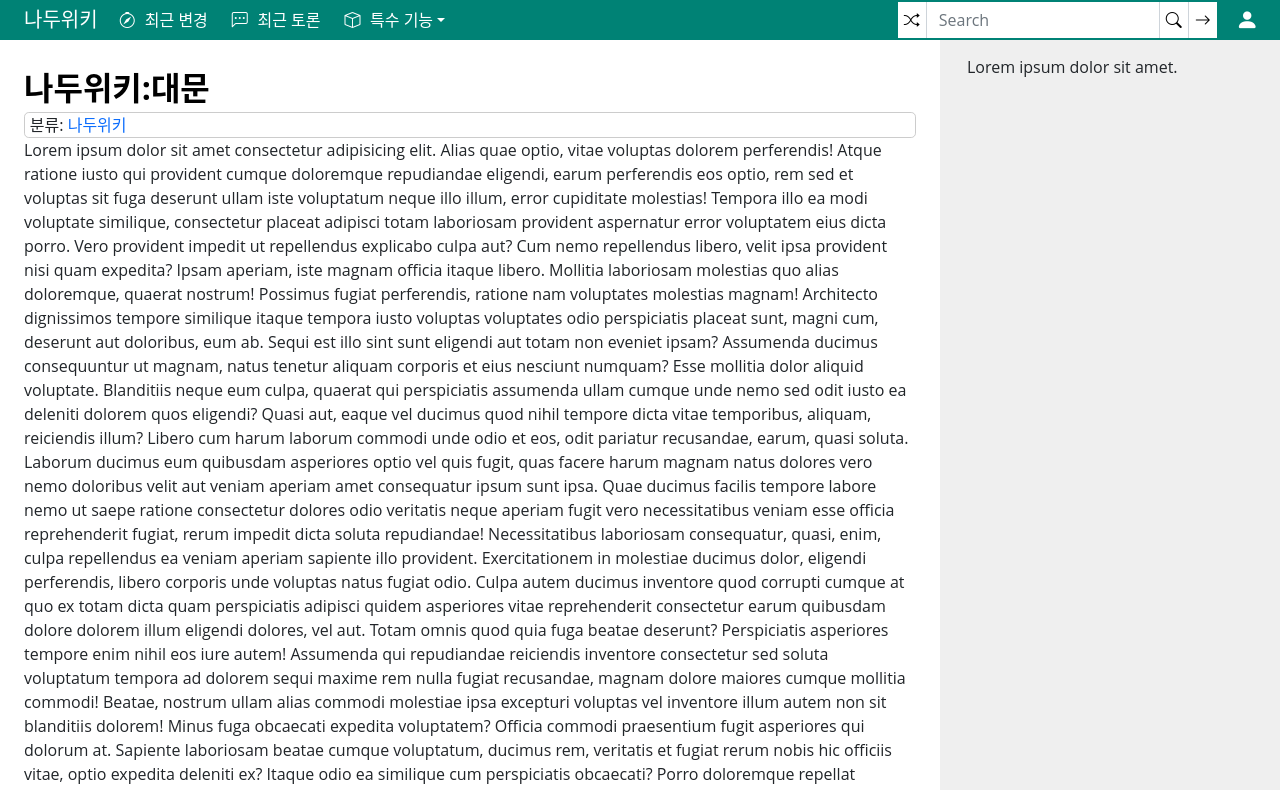
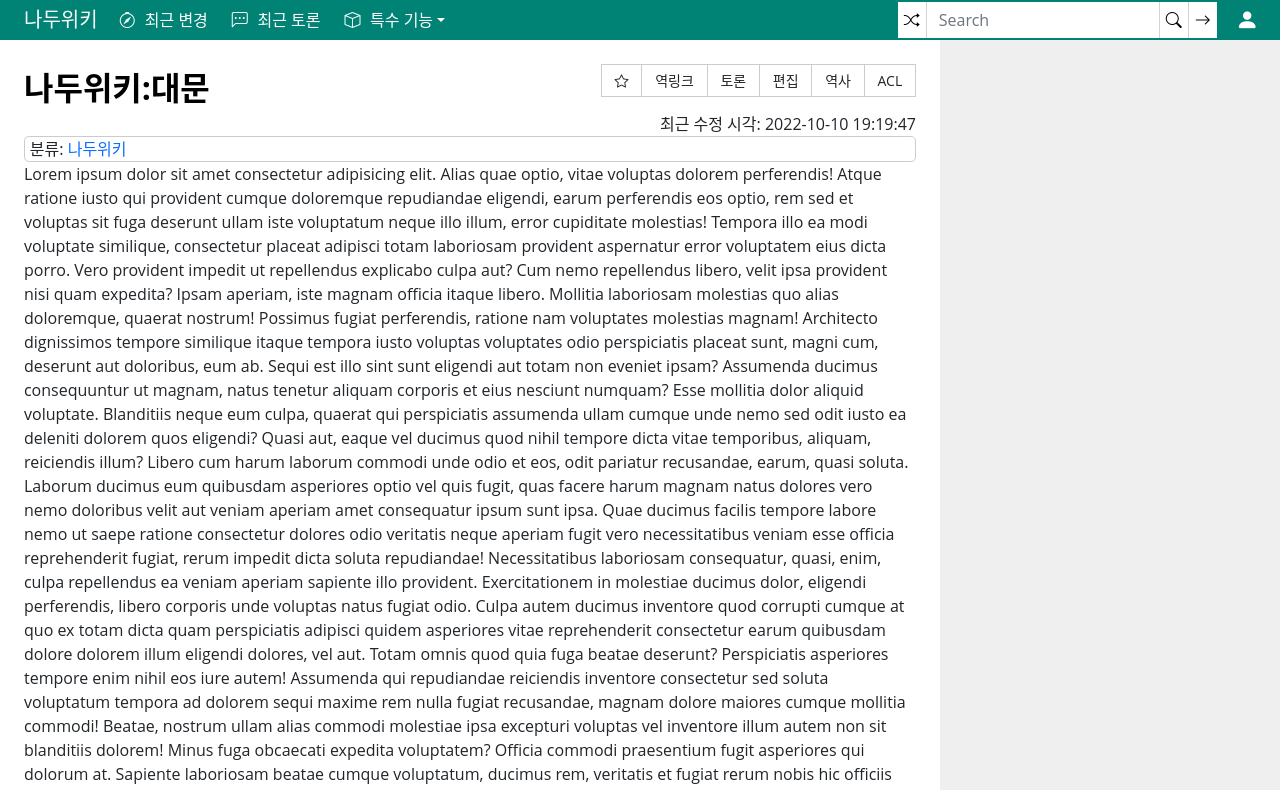
Before and after one commit to jiyonggg/nadu_wiki, a website: page index.html in a window 1280 px wide. Shown: the top 790 px of the page. Drawn offline with nearby package versions, Linux system fonts and the light colour scheme.

Commit message:
Final Commit

```diff
--- a/index.html
+++ b/index.html
@@ -57,9 +57,19 @@
         </div>
     </nav>
     <article class="container">
+        <div class="btn-group btn-group-sm" id="control">
+            <button class="btn btn-outline-dark"><i class="bi-star"></i></button>
+            <button class="btn btn-outline-dark">역링크</button>
+            <button class="btn btn-outline-dark">토론</button>
+            <button class="btn btn-outline-dark">편집</button>
+            <button class="btn btn-outline-dark">역사</button>
+            <button class="btn btn-outline-dark">ACL</button>
+        </div>
+        <div id="contents">
             <section id="top">
                 <header>
                     <a id="header" href="#">나두위키:대문</a>
+                    <div id="last-edit-date">최근 수정 시각: 2022-10-10 19:19:47</div>
                 </header>
                 <div id="category">
                     <span>분류: </span>
@@ -74,10 +84,8 @@
             <section id="license">
                 <p>Lorem.</p>
             </section>
+        </div>
     </article>
-    <aside>
-        <div class="container">Lorem ipsum dolor sit amet.</div>
-    </aside>
     <footer class="container-fluid text-center">
         <div>
             <a href="#"><i class="bi-google-play"></i></a>
@@ -90,6 +98,5 @@
         </div>
     </footer>
     <script src="https://cdn.jsdelivr.net/npm/bootstrap@5.2.1/dist/js/bootstrap.bundle.min.js" integrity="sha384-u1OknCvxWvY5kfmNBILK2hRnQC3Pr17a+RTT6rIHI7NnikvbZlHgTPOOmMi466C8" crossorigin="anonymous"></script>
-    <script src="main.js"></script>
 </body>
 </html>
--- a/main.js
+++ /dev/null
@@ -1,12 +0,0 @@
-// ESLint Test
-
-/**
- * 라이트-다크 테마 변경
- */
-function changeTheme() {
-    const bodyElem = document.body;
-
-    bodyElem.classList.toggle('dark');
-}
-
-console.log('Hello World!');
--- a/style.css
+++ b/style.css
@@ -65,11 +65,27 @@
 article {
     float: left;
 }
+#control .btn {
+    border-color: #ccc;
+    border-radius: 0;
+    padding: .3rem .8rem;
+}
+#control .btn:hover {
+    background-color: #e6e6e6;
+    color: unset;
+}
+#control .btn:active {
+    background-color: #e6e6e6;
+    color: unset;
+}
 a {
     text-decoration: none;
 }
 a:hover {
     text-decoration: underline;
+}
+#last-edit-date {
+    text-align: end;
 }
 #category {
     padding-left: 0.3em;
@@ -200,11 +216,8 @@
         width: calc(100% - 340px);
         margin-right: 15px;
     }
-    aside {
-        display: inline-block;
-        margin-top: 15px;
-        margin-right: 15px;
-        width: 310px;
+    article>#control {
+        float: right;
     }
 }
 @media (max-width: 672px) {
@@ -221,9 +234,7 @@
     .navbar-brand {
         margin-left: 12px!important
     }
-    aside > .container {
-        margin: 0;
-        padding: 1.5em;
-        width: 100%;
+    #control {
+        display: none;
     }
 }
```
Lines whose indentation alone changed are shown as unchanged.
